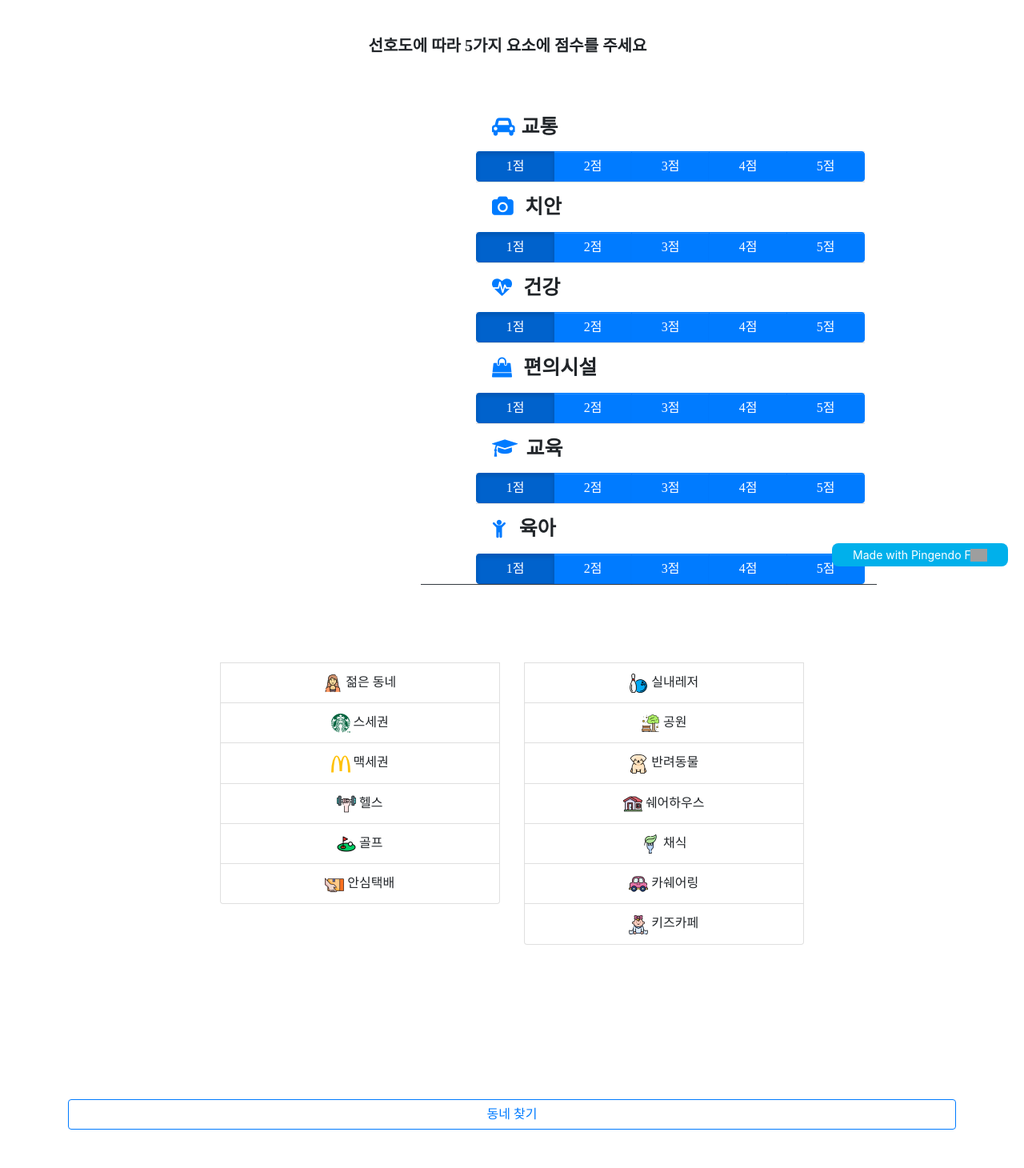
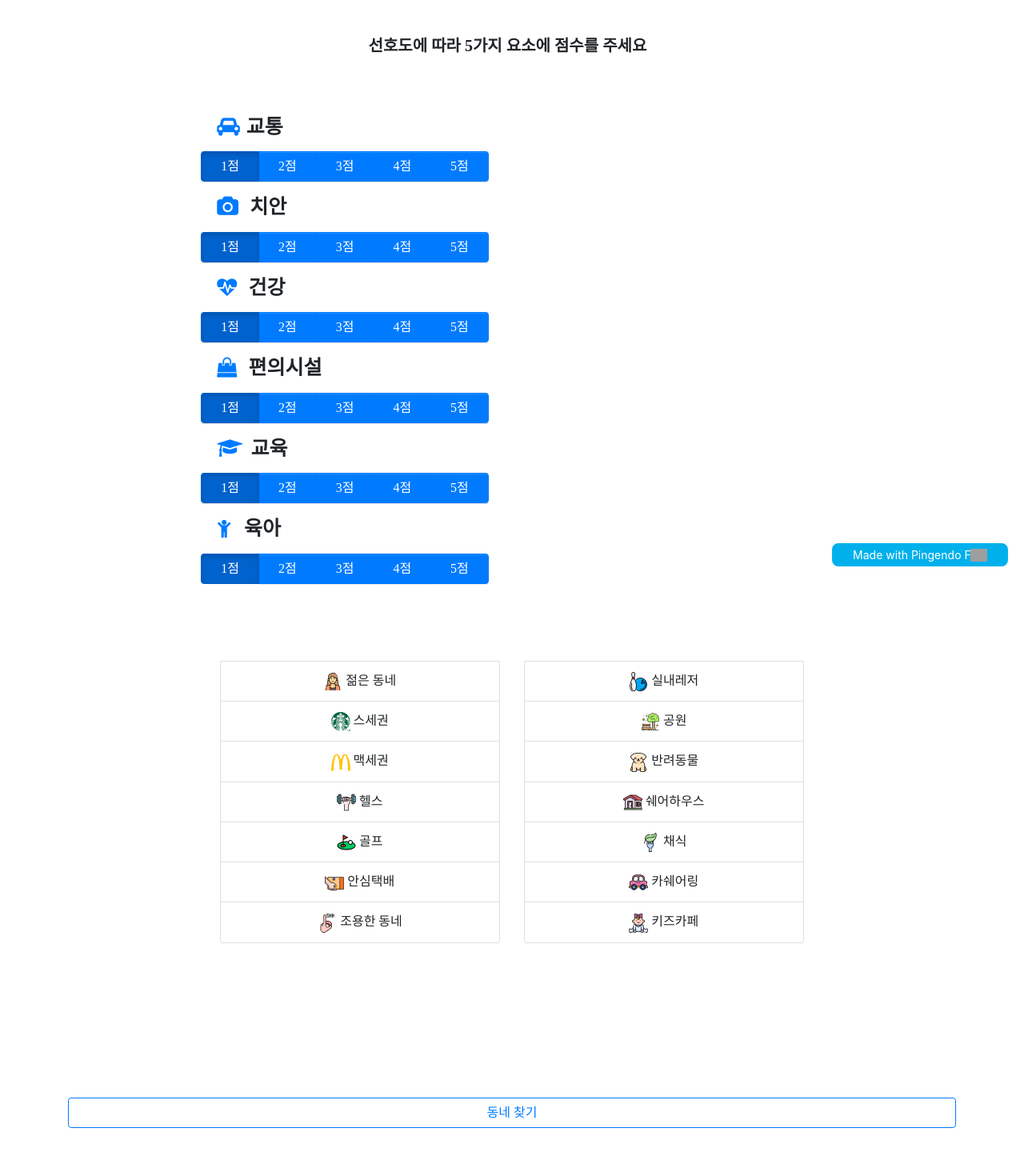
Before and after one commit to Jungrim/-FINAL_PJT_4, a Django app: template MZ_recommend_system/templates/recommend_app/recommendation.html in a window 1280 px wide. Shown: the part 72-1532 px from the top of the page at 80% size. After the commit the page ends 1482 px from the top, so only its background shows below. Run offline with Django 4.2, Linux system fonts and the light colour scheme; the template is opened without the code that fills it, so the values that code supplies are empty; some libraries are stand-ins or nearby versions; some web fonts are replaced; grey boxes are pictures that could not be loaded.

Commit message:
조용한동네추가

```diff
--- a/MZ_recommend_system/templates/recommend_app/recommendation.html
+++ b/MZ_recommend_system/templates/recommend_app/recommendation.html
@@ -49,7 +49,7 @@ img{
 #star5{
   font-size : 25px;
   font-weight : 600;
-  margin-left : 10%;
+  /*margin-left : 10%;*/
 }
 
 #buttongroupstar{
@@ -76,7 +76,7 @@ img{
 <form class="form-horizontal" action="#" method="POST">
   {% csrf_token %}
   <div class="py-5 text-center ">
-      <div class="container">
+      <div class="container ">
         <div class="row">
           <div class="col-md-12">
             <h1 id="선호도제목" style="font-family: 'Pretendard-Regular'; font-size: 20px; ">선호도에 따라 5가지 요소에 점수를 주세요</h1>
@@ -86,10 +86,10 @@ img{
     </div>
     <div class="py-5  " id="allfeatuers">
       <div class="container">
-        <div class="row  d-flex justify-content-center">
-          <div class="col-md-6"></div>
+        <div class="row d-flex justify-content-center  ">
+          <div class="col-md-4"></div>
 
-          <div class="col-md-6 border-bottom border-dark " id="buttongroupstar">
+          <div class="col-md-4 d-flex justify-content-center " id="buttongroupstar">
             <ul class="list-group list-group-flush " id="star5">
               <li class="list-group-item"><i class="fa text-primary mr-2 fa-car"></i>교통</li>
               <div class="btn-group btn-group-toggle" data-toggle="buttons">
@@ -205,6 +205,8 @@ img{
               <label class="list-group-item" for="golf_num" ><img src="../../static/img/free-icon-golf-5929982.png"> 골프</label>
               <input type="checkbox" name="safe_dlvr_num" value=1 id="safe_dlvr_num">
               <label class="list-group-item" for="safe_dlvr_num" ><img src="../../static/img/free-icon-courier-5310800.png"> 안심택배</label>
+              <input type="checkbox" name="noise_vibration_num" value=1 id="noise_vibration_num">
+              <label class="list-group-item" for="noise_vibration_num" ><img src="../../static/img/shh.png" style="width : 8%;"> 조용한 동네</label>
             </div>
           </div>
           <div class="col-md-4" style="">
```
Also changed, not shown: MZ_recommend_system/static/img/shh.png (added).
